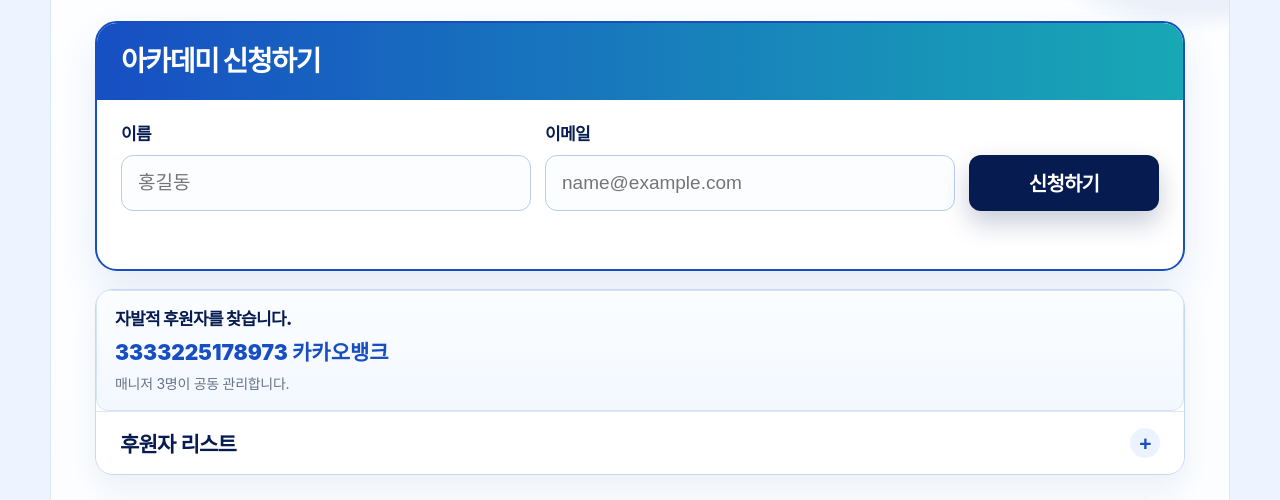
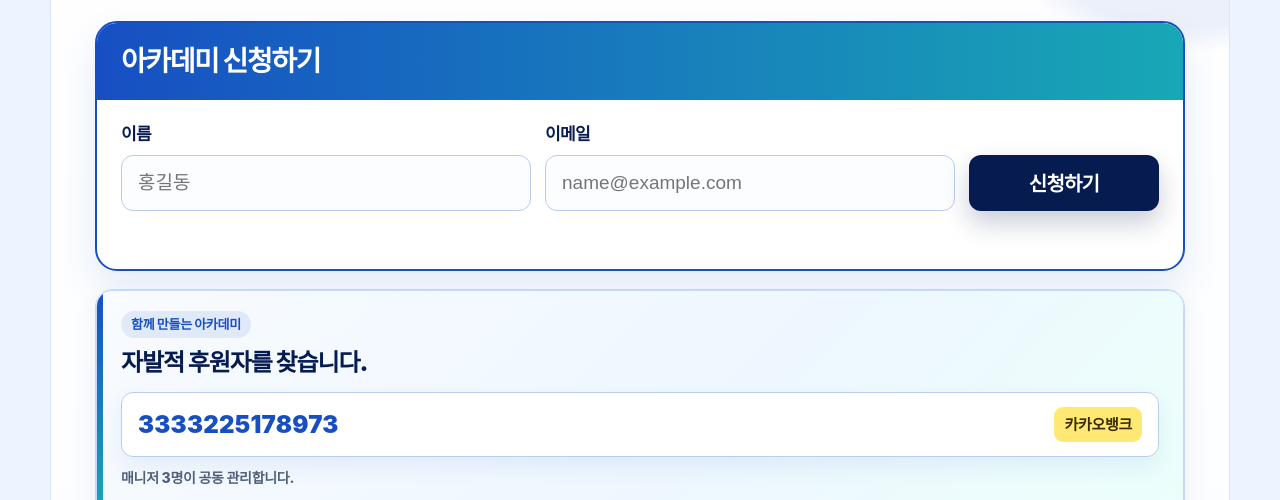
Before and after one commit to khcho98-maker/ai-ax-academy-application, a website: page index.html in a window 1280 px wide. Shown: the part 449-949 px from the top of the page. Drawn offline with Linux system fonts and the light colour scheme.

Commit message:
Polish donation account card

```diff
--- a/index.html
+++ b/index.html
@@ -474,31 +474,79 @@
 
     .sponsor-account {
       margin: 0;
-      padding: 16px 18px;
-      border: 1px solid #d6e3f7;
-      border-radius: 12px;
-      background: linear-gradient(180deg, #fbfdff, #f3f8ff);
+      padding: 20px 24px 22px;
+      border: 1px solid #c5d9ff;
+      border-radius: 16px 16px 0 0;
+      background: linear-gradient(135deg, #f8fbff 0%, #eef7ff 58%, #ecfffb 100%);
       color: var(--navy);
+      position: relative;
+      overflow: hidden;
+    }
+    .sponsor-account::before {
+      content: "";
+      position: absolute;
+      left: 0;
+      top: 0;
+      bottom: 0;
+      width: 6px;
+      background: linear-gradient(180deg, var(--blue), var(--teal));
+    }
+    .sponsor-account .support-label {
+      display: inline-flex;
+      align-items: center;
+      min-height: 26px;
+      padding: 4px 10px;
+      border-radius: 999px;
+      background: rgba(23,79,195,.1);
+      color: var(--blue);
+      font-size: 13px;
+      font-weight: 900;
+      letter-spacing: -0.02em;
+      margin-bottom: 10px;
     }
     .sponsor-account strong {
       display: block;
-      font-size: 17px;
+      font-size: 24px;
+      line-height: 1.25;
       font-weight: 900;
-      letter-spacing: -0.035em;
-      margin-bottom: 7px;
+      letter-spacing: -0.045em;
+      margin-bottom: 14px;
+    }
+    .sponsor-account .account-box {
+      display: flex;
+      align-items: center;
+      justify-content: space-between;
+      gap: 12px;
+      padding: 14px 16px;
+      border: 1px solid #b9cdf0;
+      border-radius: 12px;
+      background: #fff;
+      box-shadow: 0 10px 22px rgba(23,79,195,.08);
     }
     .sponsor-account .account-number {
       display: block;
-      font-size: 21px;
+      font-size: 24px;
       font-weight: 900;
-      letter-spacing: 0;
+      letter-spacing: .01em;
       color: var(--blue);
+      line-height: 1.15;
     }
-    .sponsor-account span {
+    .sponsor-account .bank-name {
+      flex: 0 0 auto;
+      padding: 7px 10px;
+      border-radius: 9px;
+      background: #ffe873;
+      color: #3a2c00;
+      font-size: 15px;
+      font-weight: 900;
+      letter-spacing: -0.02em;
+    }
+    .sponsor-account .support-note {
       display: block;
-      margin-top: 5px;
+      margin-top: 11px;
       font-size: 14px;
-      color: var(--muted);
+      color: #50607c;
+      font-weight: 800;
       letter-spacing: -0.02em;
     }
 
@@ -624,10 +672,13 @@
       .sponsor-list { grid-template-columns: 1fr; gap: 10px; margin-top: 14px; }
       .sponsor-card { min-height: 0; padding: 13px 14px; border-radius: 10px; }
       .sponsor-card strong { font-size: 17px; }
-      .sponsor-account { margin: 0; padding: 14px; border-radius: 10px 10px 0 0; }
-      .sponsor-account strong { font-size: 16px; }
-      .sponsor-account .account-number { font-size: 19px; }
-      .sponsor-account span { font-size: 13px; }
+      .sponsor-account { padding: 16px; border-radius: 12px 12px 0 0; }
+      .sponsor-account .support-label { font-size: 12px; min-height: 24px; margin-bottom: 9px; }
+      .sponsor-account strong { font-size: 21px; }
+      .sponsor-account .account-box { display: block; padding: 13px 14px; }
+      .sponsor-account .account-number { font-size: 21px; }
+      .sponsor-account .bank-name { display: inline-block; margin-top: 8px; font-size: 14px; }
+      .sponsor-account .support-note { font-size: 13px; line-height: 1.45; }
       .sponsor-status { font-size: 14px; margin-top: 14px; }
       .overview {
         margin-top: 18px;
@@ -777,9 +828,13 @@
 
     <section class="sponsor-section" id="sponsorSection" aria-label="후원자 리스트">
       <div class="sponsor-account">
+        <span class="support-label">함께 만들는 아카데미</span>
         <strong>자발적 후원자를 찾습니다.</strong>
-        <span class="account-number">3333225178973 카카오뱅크</span>
-        <span>매니저 3명이 공동 관리합니다.</span>
+        <div class="account-box">
+          <span class="account-number">3333225178973</span>
+          <span class="bank-name">카카오뱅크</span>
+        </div>
+        <span class="support-note">매니저 3명이 공동 관리합니다.</span>
       </div>
       <button class="sponsor-toggle" id="sponsorToggle" type="button" aria-expanded="false" aria-controls="sponsorPanel">
         <span>후원자 리스트</span>
```
